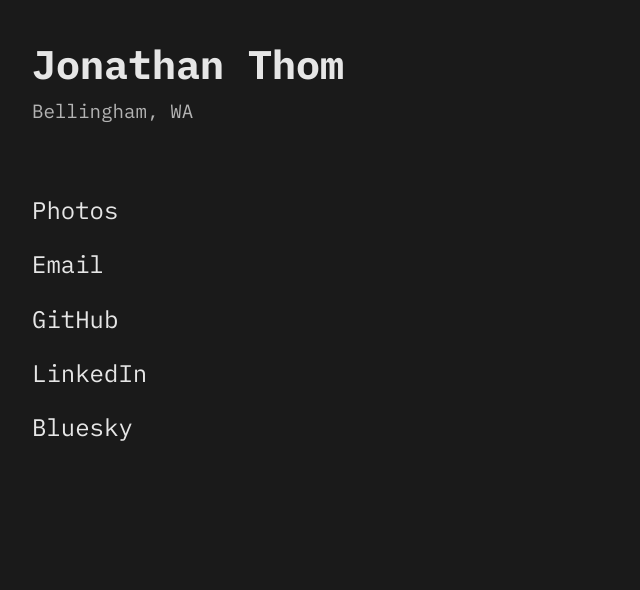
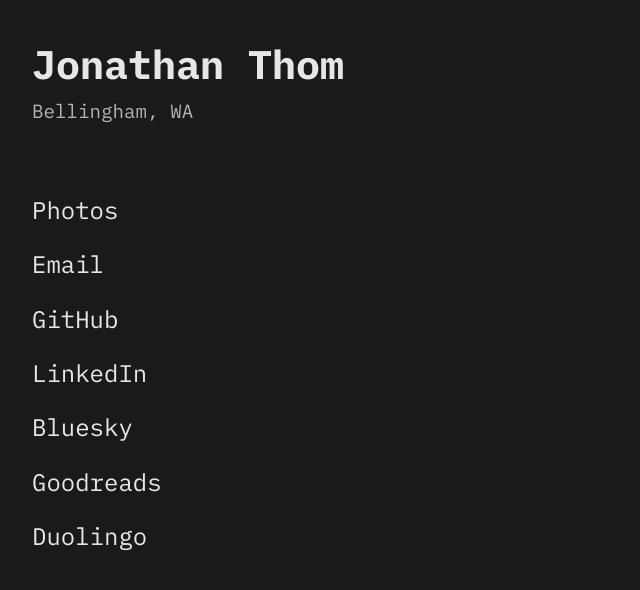
Before and after one commit to JonathanWThom/jonathanthom, a website: page index.html in a window 1280 px wide. Shown: the whole page, without its empty margins (0-640 px from the left). Drawn offline with Linux system fonts and the light colour scheme.

Commit message:
goodreads and duolingo

```diff
--- a/index.html
+++ b/index.html
@@ -63,6 +63,8 @@
             <a href="https://github.com/jonathanwthom">GitHub</a>
             <a href="https://www.linkedin.com/in/jonathan-thom/">LinkedIn</a>
             <a href="https://bsky.app/profile/jonathanthom.com">Bluesky</a>
+            <a href="https://www.goodreads.com/user/show/161318121-jonathan-thom">Goodreads</a>
+            <a href="https://www.duolingo.com/profile/JonathanThom">Duolingo</a>
         </nav>
     </div>
 </body>
```
